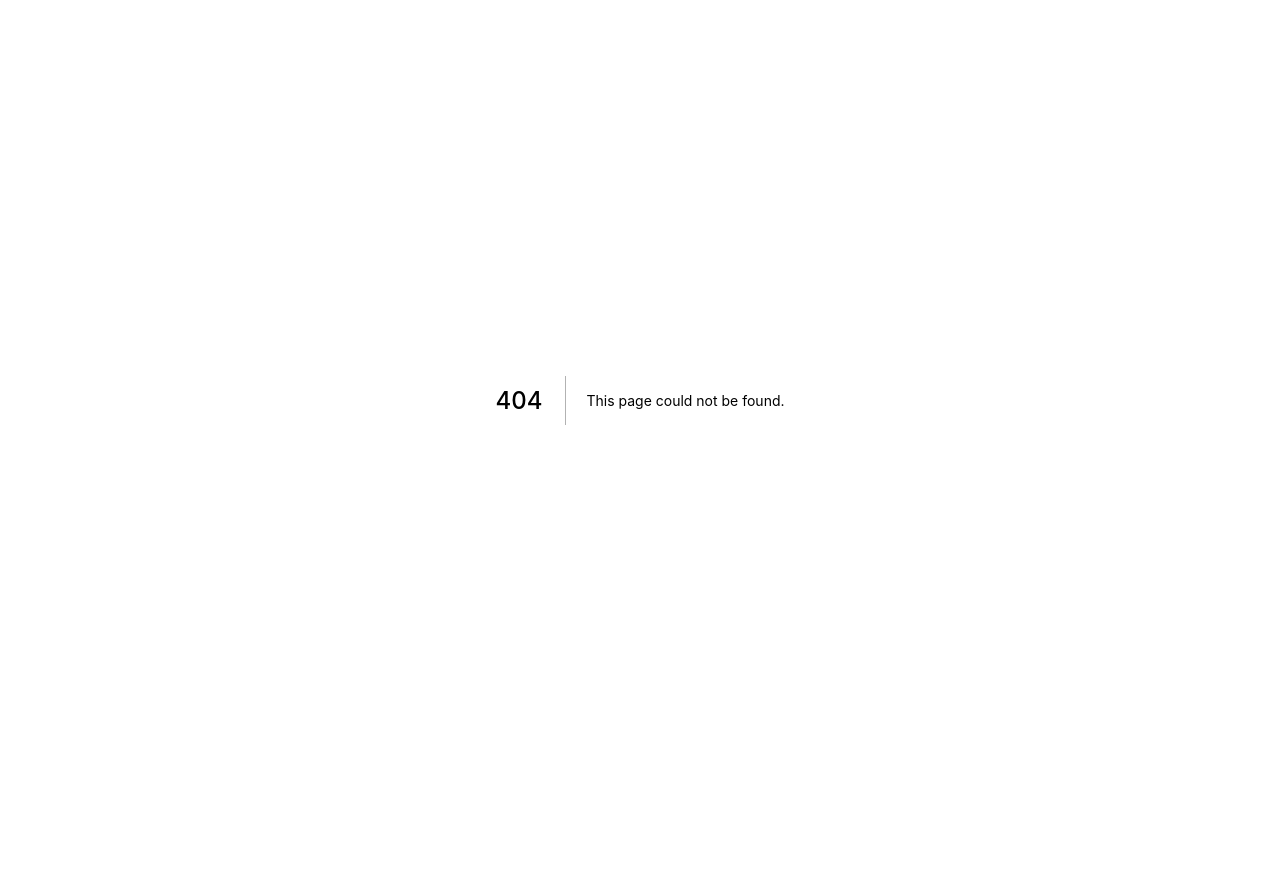
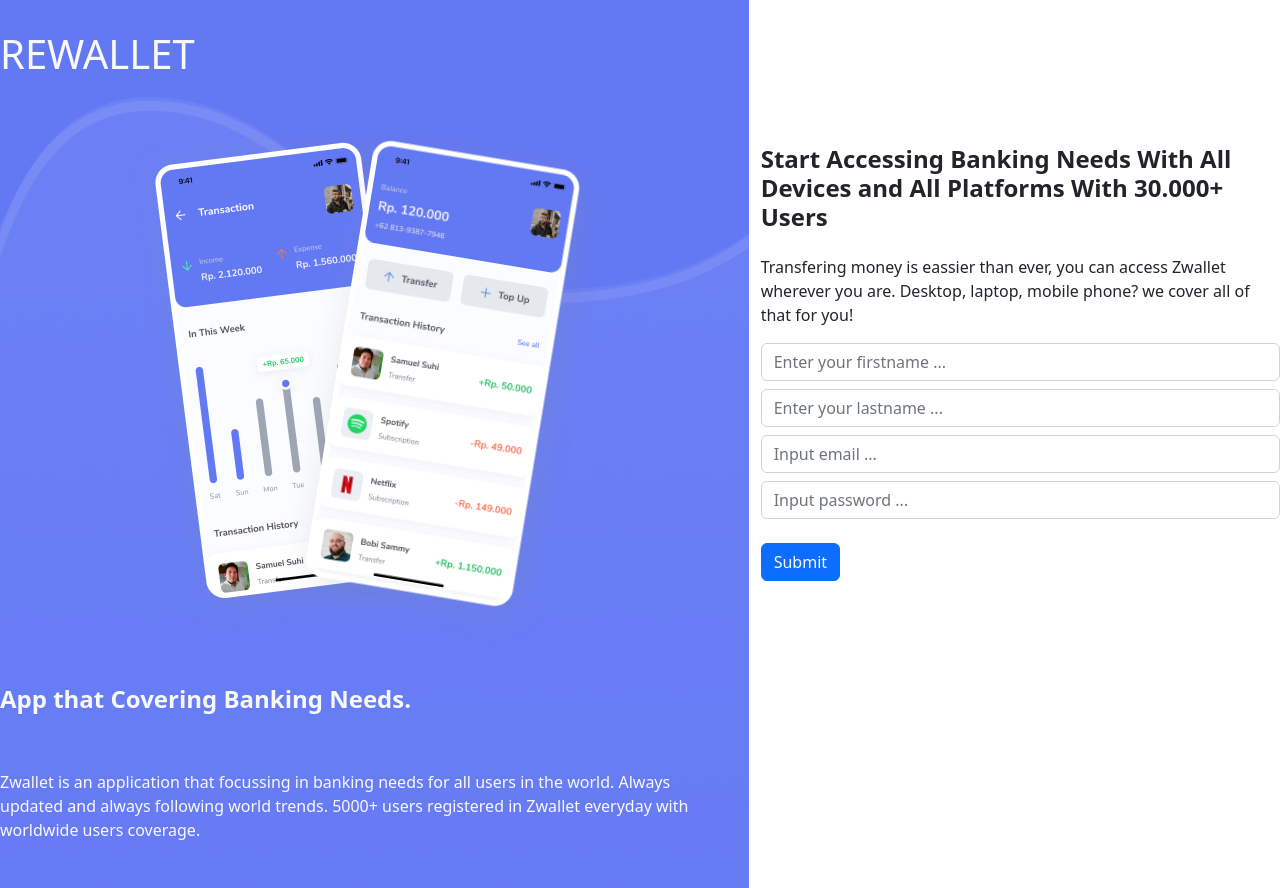
Before and after one commit to refaldy04/fw9-nextjs-ewallet, a Next.js app: page /register in a window 1280 px wide. Before the commit this address had no page. Before the commit the page ends 800 px from the top, so only its background shows below. Built offline with nearby package versions, Linux system fonts and the light colour scheme.

Commit message:
create navbar

```diff
--- /dev/null
+++ b/components/Auth.js
@@ -0,0 +1,22 @@
+import React from 'react';
+
+export default function AuthMenu(props) {
+  return (
+    <div>
+      <div className="row vh-100">
+        <div className="col-md-7 intro d-flex flex-column justify-content-center">
+          <h1 className="text-light">REWALLET</h1>
+          <figure className="figure text-center">
+            <img src="/mobile-display.png" className="figure-img img-fluid rounded" alt="phone-1" />
+          </figure>
+
+          <h3 className="text-light fw-motto">App that Covering Banking Needs.</h3>
+          <p className="text-light mt-5">
+            Zwallet is an application that focussing in banking needs for all users in the world. Always updated and always following world trends. 5000+ users registered in Zwallet everyday with worldwide users coverage.
+          </p>
+        </div>
+        <main className="col-12 col-md-5 fw-form d-flex flex-column ">{props.children}</main>
+      </div>
+    </div>
+  );
+}
--- /dev/null
+++ b/helpers/axios.js
@@ -0,0 +1,46 @@
+import axios from 'axios';
+import Cookie from 'js-cookie';
+
+const axiosApiIntances = axios.create({
+  baseURL: 'https://fazzpay.herokuapp.com/',
+});
+
+// Add a request interceptor
+axiosApiIntances.interceptors.request.use(
+  function (config) {
+    // Do something before request is sent
+    // =======
+    config.headers = {
+      Authorization: `Bearer ${Cookie.get('token')}`,
+    };
+    // =======
+    return config;
+  },
+  function (error) {
+    // Do something with request error
+    return Promise.reject(error);
+  }
+);
+
+// Add a response interceptor
+axiosApiIntances.interceptors.response.use(
+  function (response) {
+    // Any status code that lie within the range of 2xx cause this function to trigger
+    // Do something with response data
+    return response;
+  },
+  function (error) {
+    // Any status codes that falls outside the range of 2xx cause this function to trigger
+    // Do something with response error
+    // =======
+    console.log(error.response);
+    if (error.response.status === 403) {
+      Cookie.remove('token');
+      window.location.href = '/auth/login'; // sesuaikan path login
+    }
+    // =======
+    return Promise.reject(error);
+  }
+);
+
+export default axiosApiIntances;
--- a/pages/_app.js
+++ b/pages/_app.js
@@ -1,5 +1,5 @@
 import '../styles/globals.css';
-import 'bootstrap/dist/css/bootstrap.css';
+import 'bootstrap/dist/css/bootstrap.min.css';
 
 function MyApp({ Component, pageProps }) {
   return <Component {...pageProps} />;
--- /dev/null
+++ b/pages/create-pin.js
@@ -0,0 +1,5 @@
+import React from 'react';
+
+export default function CreatePin() {
+  return <div>CreatePin</div>;
+}
--- /dev/null
+++ b/pages/register.js
@@ -0,0 +1,48 @@
+import React, { useState } from 'react';
+import Auth from '../components/Auth';
+import axios from '../helpers/axios';
+import { useRouter } from 'next/router';
+
+export default function Register() {
+  const [form, setForm] = useState({ firstName: '', lastName: '', email: '', password: '' });
+
+  const handleChangeText = (e) => {
+    setForm({ ...form, [e.target.name]: e.target.value });
+  };
+
+  const router = useRouter();
+
+  const handleSubmit = async () => {
+    try {
+      console.log(form);
+      const result = await axios.post('auth/register', form);
+      console.log(result);
+      if (result.status === 200) {
+        console.log('ahoy');
+        router.push('/login');
+      } else {
+        console.log(result);
+      }
+    } catch (error) {
+      console.log(error);
+    }
+  };
+
+  return (
+    <>
+      <Auth>
+        <div>
+          <h3 className="fw-motto fw-margin">Start Accessing Banking Needs With All Devices and All Platforms With 30.000+ Users</h3>
+          <p className="fw-accessibility mt-4">Transfering money is eassier than ever, you can access Zwallet wherever you are. Desktop, laptop, mobile phone? we cover all of that for you!</p>
+          <input type="text" className="form-control my-2" name="firstName" placeholder="Enter your firstname ..." onChange={handleChangeText} />
+          <input type="text" className="form-control my-2" name="lastName" placeholder="Enter your lastname ..." onChange={handleChangeText} />
+          <input type="email" className="form-control my-2" name="email" placeholder="Input email ..." onChange={handleChangeText} />
+          <input type="password" className="form-control my-2" name="password" placeholder="Input password ..." onChange={handleChangeText} />
+          <button className="btn btn-primary mt-3 fw-login-btn text-light" onClick={handleSubmit}>
+            Submit
+          </button>
+        </div>
+      </Auth>
+    </>
+  );
+}
--- a/styles/globals.css
+++ b/styles/globals.css
@@ -14,6 +14,66 @@ a {
   box-sizing: border-box;
 }
 
+.intro {
+  background-image: url('/bg-intro.png');
+  padding: 30px 100px 30px;
+}
+
+.fw-motto {
+  font-size: 24px;
+  font-weight: 700;
+}
+
+.fw-form {
+  padding: 30px 150px 30px 70px;
+}
+
+.fw-margin {
+  margin-top: 115px;
+}
+
+.input-group-text {
+  background-color: unset;
+  border: unset;
+  border-radius: unset;
+  border-bottom: 2px solid #a9a9a999;
+  color: #a9a9a999;
+}
+
+.form-control {
+  border: unset;
+  border-radius: unset;
+  border-bottom: 2px solid #a9a9a999;
+  background-color: unset;
+}
+
+.form-control:focus {
+  box-shadow: unset;
+}
+
+.fw-button .login {
+  margin-top: 90px;
+  background-color: #06283d;
+}
+
+.fw-forgot-pw a {
+  font-size: 14px;
+  font-weight: 600;
+  color: #3a3d42cc;
+}
+
+.fw-login-btn {
+  /* color: #88888f; */
+  font-weight: 700;
+  font-size: 18px;
+  background-color: #06283d;
+  border: unset;
+}
+
+.fw-login-btn:hover {
+  background-color: #0a476d;
+}
+
 @media (prefers-color-scheme: dark) {
   html {
     color-scheme: dark;
@@ -22,4 +82,7 @@ a {
     color: white;
     background: black;
   }
+  .fw-form {
+    padding: 30px 100px;
+  }
 }
```
Also changed, not shown: components/Main.js (added, +31 -0 lines), components/microComponents/Navbar.js (added, +35 -0 lines), helpers/http.js (deleted, +0 -14 lines), pages/dashboard.js (added, +10 -0 lines), pages/login.js (+19 -5 lines), public/bg-intro.png (added), public/mobile-display.png (added).
